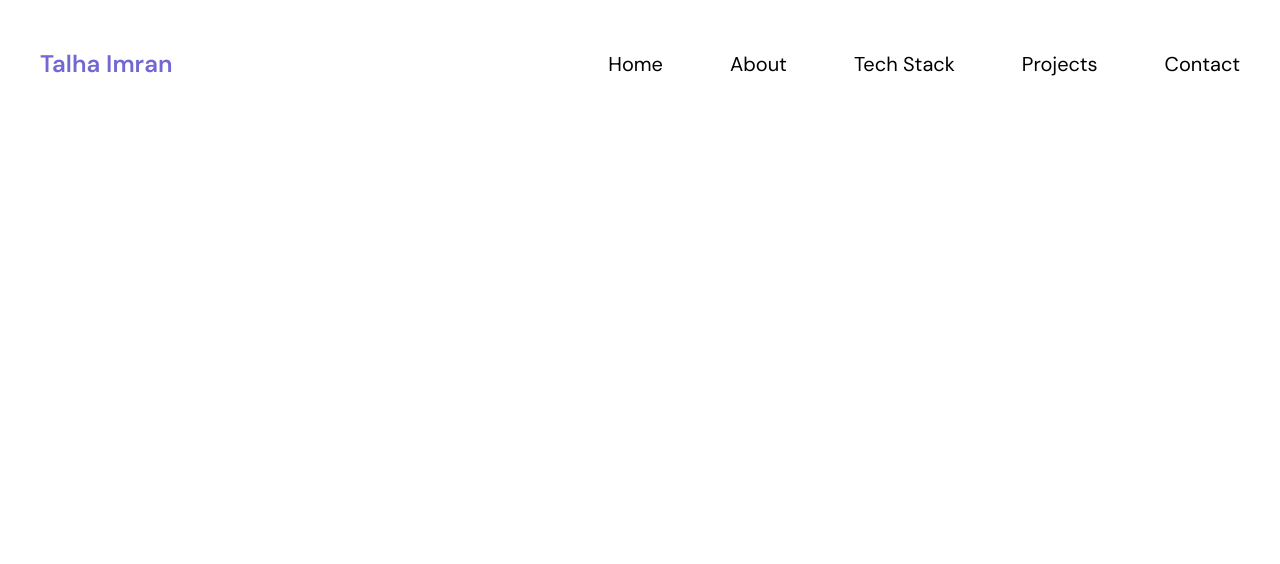
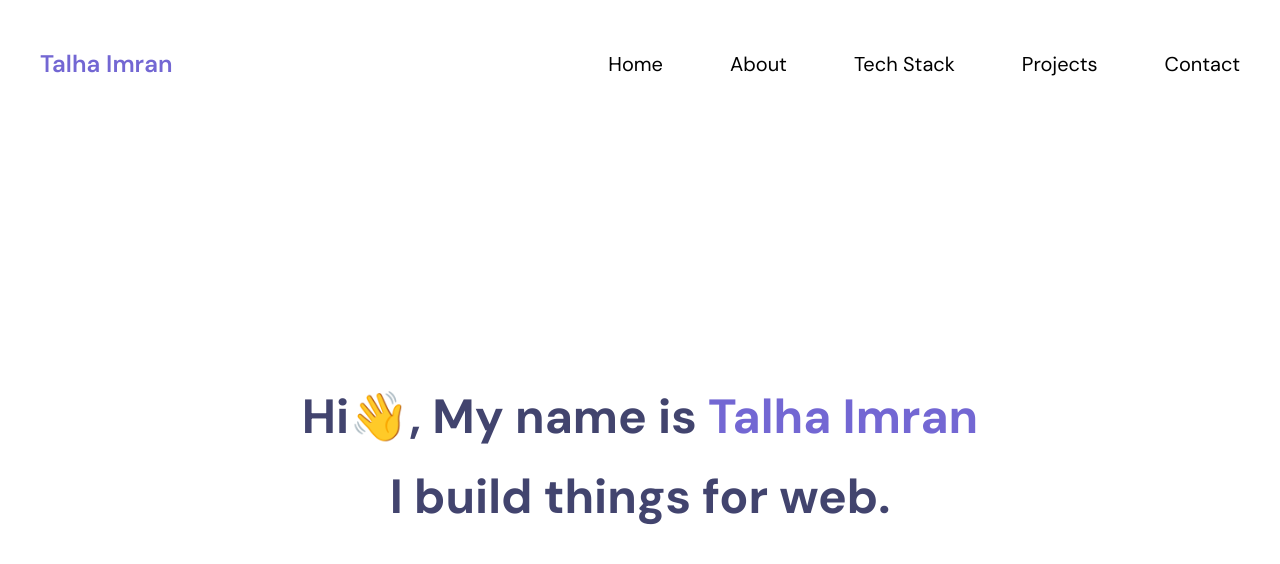
Before and after one commit to talhaimran777/portfolio-website, a Next.js app: page / in a window 1280 px wide. Shown: the top 564 px of the page. Built offline with nearby package versions, Linux system fonts and the light colour scheme.

Commit message:
Added hero section for home page.

```diff
--- a/src/app/page.tsx
+++ b/src/app/page.tsx
@@ -1,9 +1,11 @@
+import HeroSection from "@/components/HeroSection";
 import Navbar from "@/components/ui/Navbar";
 
 export default function Home() {
   return (
     <div className="px-2 min-[1208px]:px-0">
       <Navbar />
+      <HeroSection />
     </div>
   );
 }
--- /dev/null
+++ b/src/components/HeroSection.tsx
@@ -0,0 +1,16 @@
+const HeroSection = () => {
+  return (
+    <div className="max-w-[1200px] mx-auto flex justify-center items-center my-[265px]">
+      <div className="font-bold leading-[70px] text-[#42446E] text-center">
+        <h1 className="text-5xl mb-8">
+          Hi👋, My name is<span className="text-[#7367D3]"> Talha Imran</span><br/>
+        </h1>
+        <h1 className="text-5xl">
+          I build things for web.
+        </h1>
+      </div>
+    </div>
+  );
+};
+
+export default HeroSection;
```
